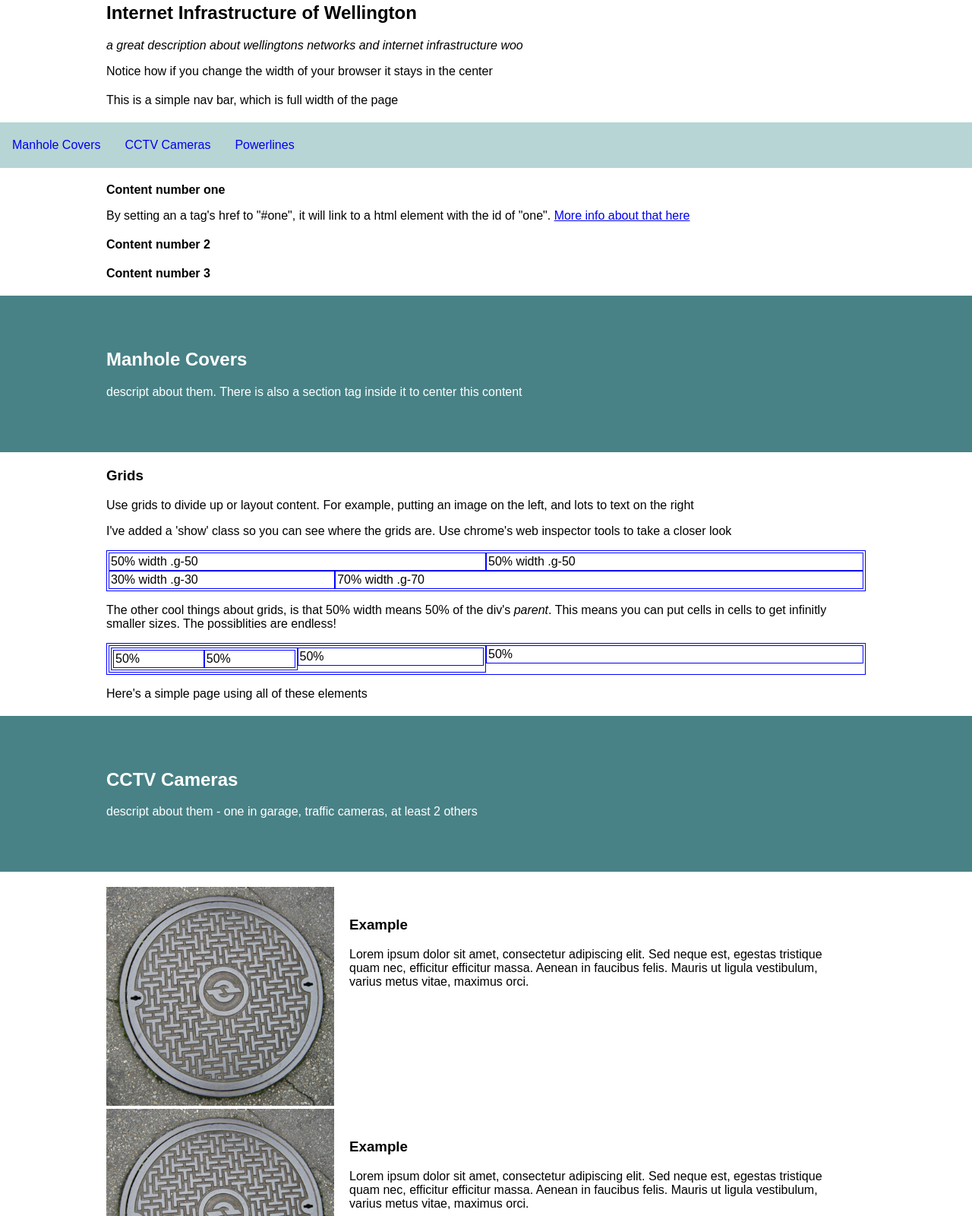
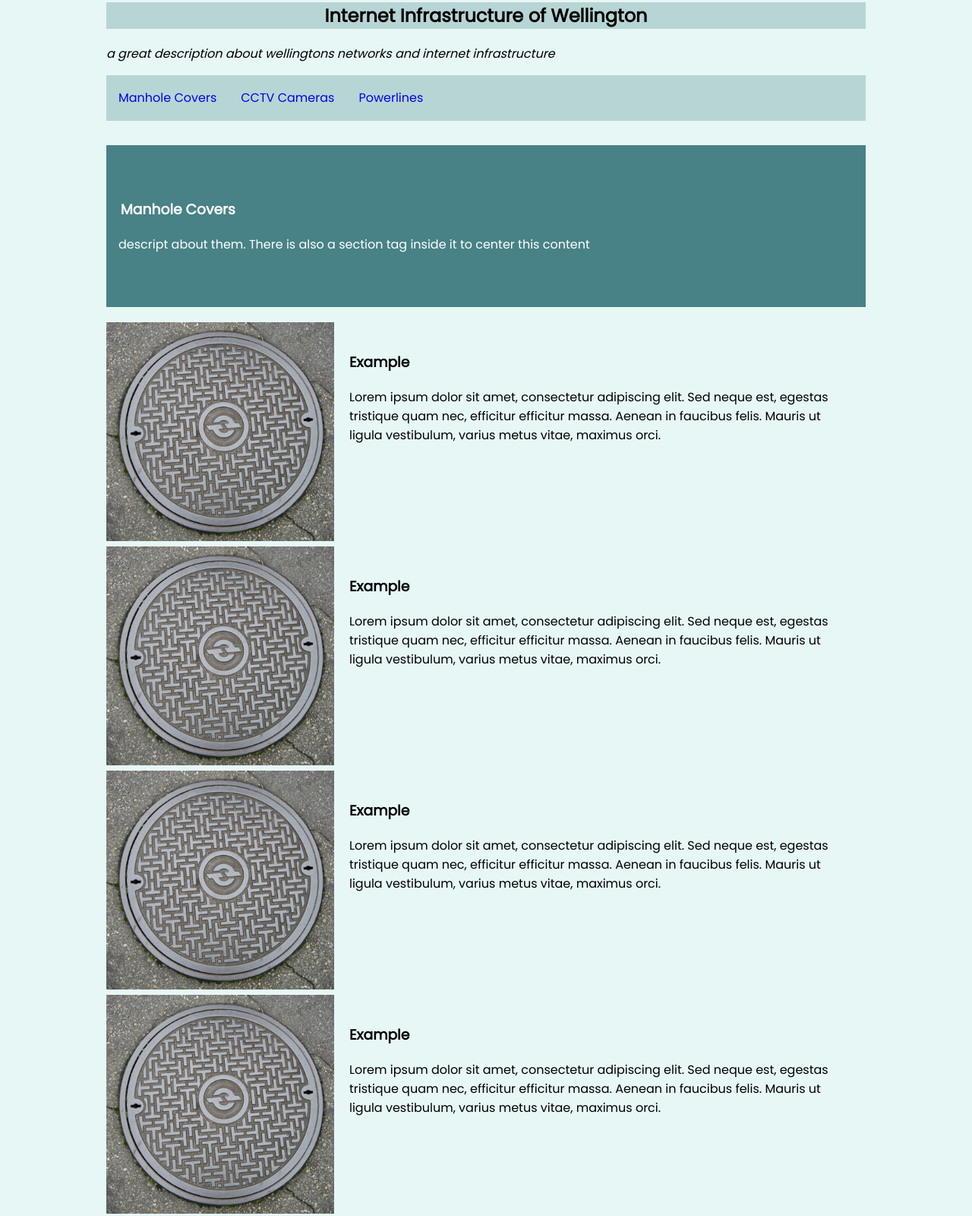
Before and after one commit to ElenaJLee8/MDDN201-P1, a plain HTML site: page index.html in a window 1280 px wide. Shown: the part 17-1617 px from the top of the page at 76% size. Drawn offline with Linux system fonts and the light colour scheme.

Commit message:
index.html and style.css updated with further changes

```diff
--- a/css/style.css
+++ b/css/style.css
@@ -6,7 +6,9 @@
 
 body{
 	margin: 0px; /* Often browsers have a 5px margin by deafult*/
-	font-family: sans-serif;
+	/*font-family: sans-serif;*/
+	font-family: 'Poppins', sans-serif;
+	background-color: #E6F7F6;
 }
 
 section{
@@ -29,6 +31,8 @@ nav{
 	height: 60px;
 	background-color: #b7d5d4;
 	text-align:center;
+	margin-bottom: 2em;
+
 }
 
 nav a, nav h3{
@@ -44,7 +48,33 @@ nav a:hover{
 	text-decoration: underline; /* Hover styles to let people know they can click it */
 }
 
+#maintitle{	background-color: #b7d5d4;
+	text-align: center;
+}
 
+#manholetitle{
+	margin-left: 1em;
+}
+
+#cctvtitle{
+	margin-left: 1em;
+}
+
+#powerlinestitle{
+	margin-left: 1em;
+}
+
+#manholep{
+	margin-left: 1em;
+}
+
+#cctvp{
+	margin-left: 1em;
+}
+
+#powerlinesp{
+	margin-left: 1em;
+}
 
 /* Simple grid */
 .g-row{
--- a/index.html
+++ b/index.html
@@ -6,22 +6,22 @@
 	<meta http-equiv="Content-Type" content="text/html; charset=UTF-8" />
 	<title>Your Website</title>
 	<link rel="stylesheet" type="text/css" href="css/style.css">
+	<link href="https://fonts.googleapis.com/css?family=Poppins&display=swap" rel="stylesheet">
 </head>
 
 <body>
 
 <!-- <p>Notice how this content isn't centered. To center it we need to wrap it</p> -->
 
-	<section>
-		<h1>Internet Infrastructure of Wellington</h1>
-		<p><em>a great description about wellingtons networks and internet infrastructure woo </em></p>
+	<section >
+		<h1 id = "maintitle">Internet Infrastructure of Wellington</h1>
+		<p><em>a great description about wellingtons networks and internet infrastructure </em></p>
 
-		<p>Notice how if you change the width of your browser it stays in the center</p>
-	</section>
 
-	<section>
+
+	<!--<section>
 		<p>This is a simple nav bar, which is full width of the page</p>
-	</section>
+	</section> -->
 	<nav>
 	<!--	<h3>A nice navigation bar</h3> -->
 		<a href="#one">Manhole Covers</a>
@@ -29,37 +29,73 @@
 		<a href="#three">Powerlines</a>
 	</nav>
 
-	<section id="one">
+	<!--<section>
 		<p><strong>Content number one</strong></p>
 		<p>By setting an a tag's href to "#one", it will link to a html element with the id of "one". <a href="https://css-tricks.com/hash-tag-links-padding/">More info about that here</a></p>
-	</section>
+	</section> -->
 
-	<section id="two">
-		<p><strong>Content number 2</strong></p>
-	</section>
 
-	<section id="three">
-		<p><strong>Content number 3</strong></p>
-	</section>
+
+
 
 	<header>
-		<section>
-			<h1>Manhole Covers</h1>
-			<p>descript about them. There is also a section tag inside it to center this content</p>
+		<section id ="one" >
+			<h1 id = "manholetitle">Manhole Covers</h1>
+			<p id = "manholep">descript about them. There is also a section tag inside it to center this content</p>
+
+
 		</section>
 	</header>
 
+<section><div class="g-row">
+			<div class="g-30">
+				<img src="img/cover.jpg">
+			</div>
+			<div class="g-70 padded">
+				<h3>Example</h3>
+				<p>Lorem ipsum dolor sit amet, consectetur adipiscing elit. Sed neque est, egestas tristique quam nec, efficitur efficitur massa. Aenean in faucibus felis. Mauris ut ligula vestibulum, varius metus vitae, maximus orci.</p>
+			</div>
+		</div>
 
+		<div class="g-row">
+			<div class="g-30">
+				<img src="img/cover.jpg">
+			</div>
+			<div class="g-70 padded">
+				<h3>Example</h3>
+				<p>Lorem ipsum dolor sit amet, consectetur adipiscing elit. Sed neque est, egestas tristique quam nec, efficitur efficitur massa. Aenean in faucibus felis. Mauris ut ligula vestibulum, varius metus vitae, maximus orci.</p>
+			</div>
+		</div>
 
-	<section>
+		<div class="g-row">
+			<div class="g-30">
+				<img src="img/cover.jpg">
+			</div>
+			<div class="g-70 padded">
+				<h3>Example</h3>
+				<p>Lorem ipsum dolor sit amet, consectetur adipiscing elit. Sed neque est, egestas tristique quam nec, efficitur efficitur massa. Aenean in faucibus felis. Mauris ut ligula vestibulum, varius metus vitae, maximus orci.</p>
+			</div>
+		</div>
+
+		<div class="g-row">
+			<div class="g-30">
+				<img src="img/cover.jpg">
+			</div>
+			<div class="g-70 padded">
+				<h3>Example</h3>
+				<p>Lorem ipsum dolor sit amet, consectetur adipiscing elit. Sed neque est, egestas tristique quam nec, efficitur efficitur massa. Aenean in faucibus felis. Mauris ut ligula vestibulum, varius metus vitae, maximus orci.</p>
+			</div>
+		</div> </section>
+
+	<!--<section>
 		<h3>Grids</h3>
 
 		<p>Use grids to divide up or layout content. For example, putting an image on the left, and lots to text on the right</p>
 
-		<p>I've added a 'show' class so you can see where the grids are. Use chrome's web inspector tools to take a closer look</p>
+		<p>I've added a 'show' class so you can see where the grids are. Use chrome's web inspector tools to take a closer look</p> -->
 
 
-		<div class="g-row show"> <!--first wrap all grid cells in a g-row-->
+		<!--<div class="g-row show"> -->  <!--first wrap all grid cells in a g-row
 			<div class="g-50 show">
 				50% width .g-50
 			</div>
@@ -78,8 +114,8 @@
 
 		<p>The other cool things about grids, is that 50% width means 50% of the div's <em>parent</em>. This means you can put cells in cells to get infinitly smaller sizes. The possiblities are endless!</p>
 
-		<div class="g-row show"> <!--first wrap all grid cells in a g-row-->
-			<div class="g-50 show">
+		<div class="g-row show"> --> <!--first wrap all grid cells in a g-row-->
+		<!--	<div class="g-50 show">
 				<div class="g-50 show">
 					<div class="g-50 show">
 						50%
@@ -98,12 +134,12 @@
 		</div>
 
 		<p>Here's a simple page using all of these elements</p>
-	</section>
+	</section> -->
 
 	<header>
-		<section>
-			<h1>CCTV Cameras </h1>
-			<p>descript about them - one in garage, traffic cameras, at least 2 others </p>
+		<section id="two">
+			<h1 id= "cctvtitle">CCTV Cameras </h1>
+			<p id = "cctvp">descript about them - one in garage, traffic cameras, at least 2 others </p>
 		</section>
 	</header>
 
@@ -150,9 +186,9 @@
 	</section>
 
 	<header>
-		<section>
-			<h1>Power Lines </h1>
-			<p>descript about them - they connect everything etc </p>
+		<section id = "three">
+			<h1 id = 'powerlinestitle'>Power Lines </h1>
+			<p id = "powerlinesp">descript about them - they connect everything etc </p>
 		</section>
 	</header>
 
```
